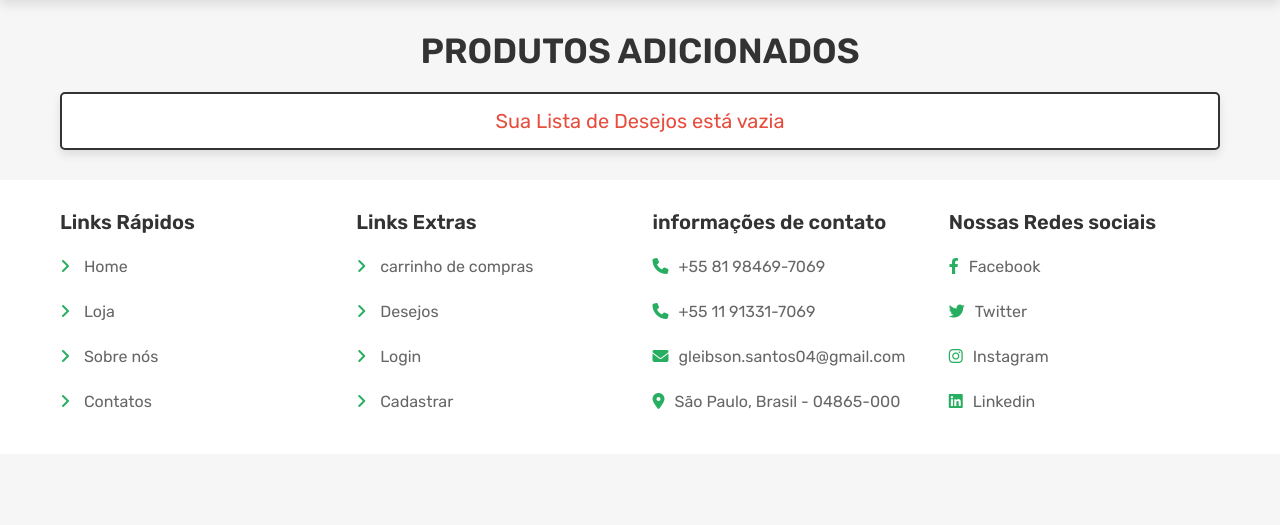
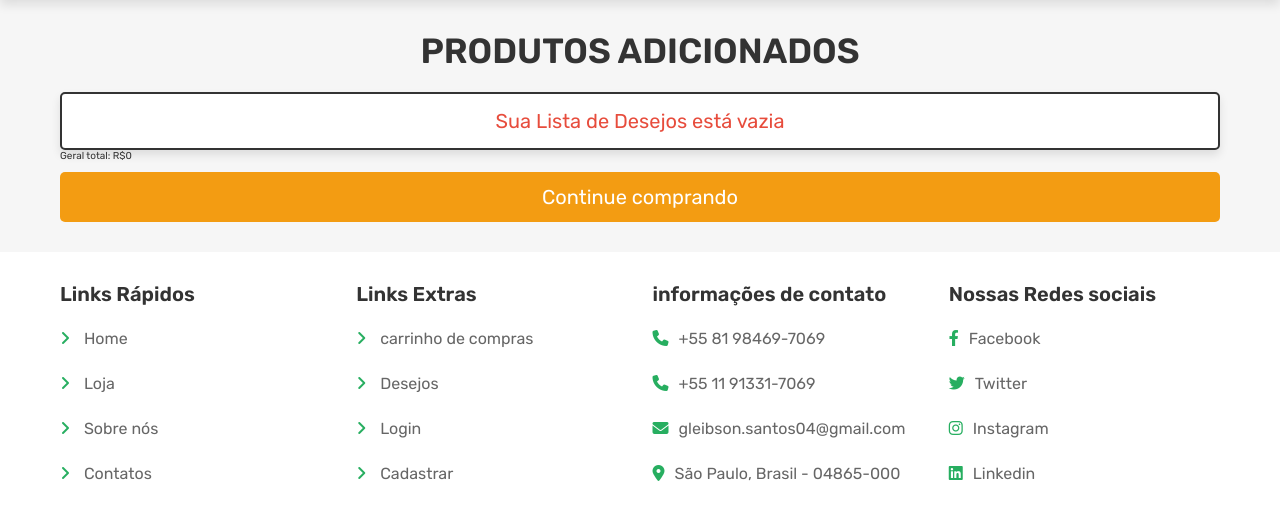
Before and after one commit to programer-Glei/Pjt_Quitanda, a PHP site: page /wishlist.php in a window 1280 px wide. Shown: the part 69-594 px from the top of the page. Run offline with PHP 8.4, Linux system fonts and the light colour scheme; the visitor is signed in with stand-in values (Sample User, id 1); data that the repository does not hold is empty; some libraries are stand-ins or nearby versions.

Commit message:
proximo comit

```diff
--- a/wishlist.php
+++ b/wishlist.php
@@ -65,6 +65,7 @@ if(isset($_POST['add_to_cart'])){
         <h1 class="title">Produtos adicionados</h1>
         <div class="box-container">
             <?php
+                $grand_total = 0;
                 $select_wishlist = $conn->prepare("SELECT * FROM `wishlist` WHERE user_id = ?");
                 $select_wishlist->execute([$user_id]);
                 if($select_wishlist->rowCount() > 0){
@@ -84,12 +85,17 @@ if(isset($_POST['add_to_cart'])){
                 <input type="submit" value="Adicionar ao carrinho" name="add_to_cart" class="btn">
             </form>
             <?php
+                $grand_total += $fetch_wishlist['price'];
                 }
             }else{
                 echo '<p class="empty">Sua Lista de Desejos está vazia</p>';
             }
             ?>
         </div>
+        <div class="wishlist-total">
+            <p>Geral total: <span>R$<?= $grand_total;?></span></p>
+            <a href="shpo.php" class="option-btn">Continue comprando</a>
+        </div>
     </section>
     <?php include 'footer.php'; ?>
     <script src="java/script.js"></script>
```
